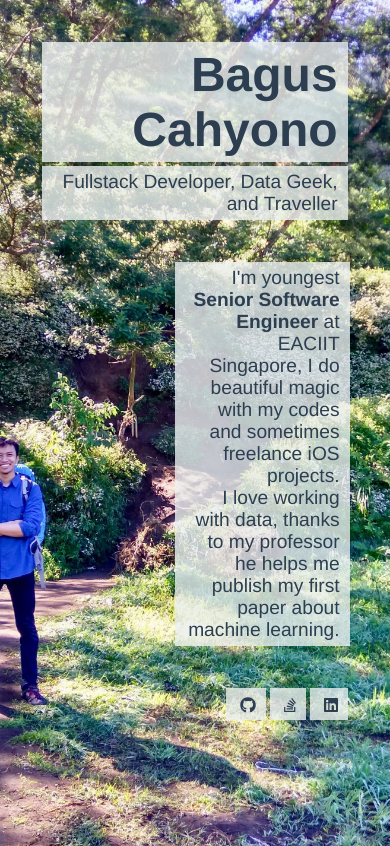
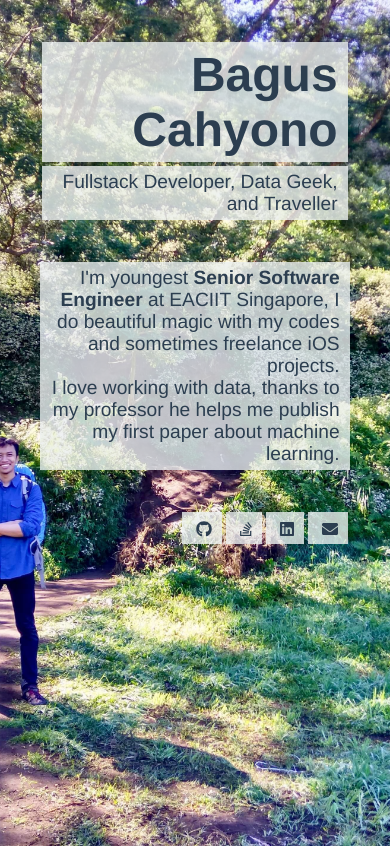
Before and after one commit to sugab/site, a Vue app: page /#/ in a window 390 px wide. Built offline with nearby package versions, Linux system fonts and the light colour scheme.

Commit message:
adding email

```diff
--- a/src/App.vue
+++ b/src/App.vue
@@ -25,6 +25,7 @@
     -moz-osx-font-smoothing: grayscale;
     color: #2c3e50;
     padding: 1px;
+    min-height: 768px;
   }
 
   .bg {
--- a/src/components/Home.vue
+++ b/src/components/Home.vue
@@ -10,8 +10,7 @@
       <div data-aos="fade-left" data-aos-delay="700">
         <div class="boxed long-text">
           <p>
-            I'm youngest <b>Senior Software Engineer</b> at EACIIT Singapore,
-            I do beautiful magic with my codes and sometimes freelance iOS projects.
+            I'm youngest <b>Senior Software Engineer</b> at EACIIT Singapore, I do beautiful magic with my codes and sometimes freelance iOS projects.
             <br>
             I love working with data, thanks to my professor he helps me publish my first paper about machine learning.
           </p>
@@ -34,6 +33,12 @@
           <a class="social-link" href="https://www.linkedin.com/in/cahyonobagus" target="blank">
             <i class="fab fa-linkedin"></i>
             <b>linkedin</b>
+          </a>
+        </span>
+        <span class="boxed">
+          <a class="social-link" href="mailto:baguscah77@gmail.com" target="blank">
+            <i class="fas fa-envelope"></i>
+            <b>baguscah77@gmail.com</b>
           </a>
         </span>
       </div>
@@ -108,7 +113,7 @@ a {
 }
 
 @media (max-width: 540px) {
-  p.boxed {
+  .long-text {
     max-width: 100%;
     margin: 40px 0;
     font-size: 1.2em;
```
